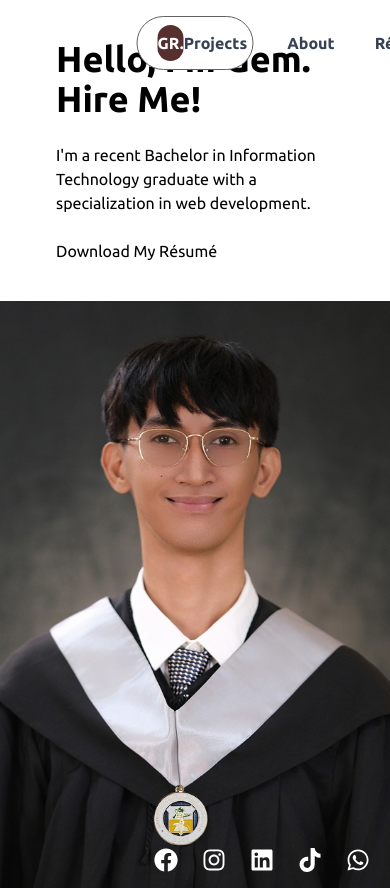
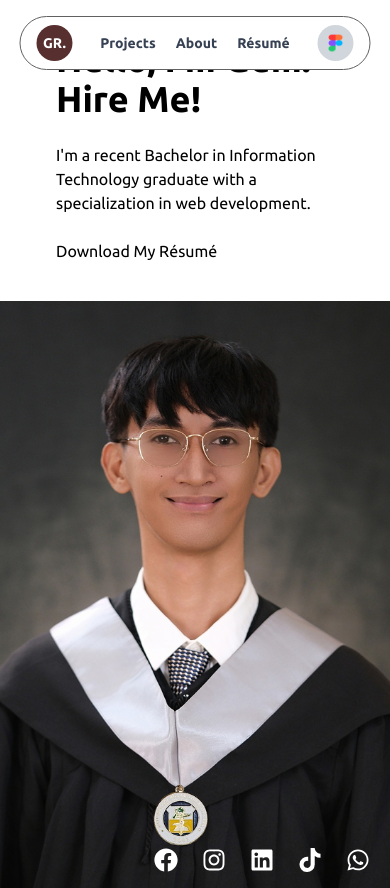
Before and after one commit to gemrey13/gemrey13.github.io, a React (Vite) app: page / in a window 390 px wide. Shown: the top 888 px of the page. Built offline with nearby package versions, Linux system fonts and the light colour scheme; a web font is replaced by a local one.

Commit message:
navabr responsive

```diff
--- a/src/components/ui/Navbar.tsx
+++ b/src/components/ui/Navbar.tsx
@@ -1,14 +1,17 @@
 import { Link } from "react-router-dom";
-import FigmaIcon from "../../assets/icon/Figma Icon.png"
+import FigmaIcon from "../../assets/icon/Figma Icon.png";
 
 const Navbar = () => {
   return (
-    <nav className="fixed top-4 left-1/2 transform -translate-x-1/2 z-50 w-[30%] rounded-full border border-secondary bg-white font-semibold">
-      <div className="flex justify-between mx-5 items-center h-11 my-1">
-        <Link to="/" className="rounded-full bg-[#572F2F] h-9 w-9 text-white  flex items-center justify-center">
+    <nav className="fixed top-4 left-1/2 transform -translate-x-1/2 z-50 w-[90%] md:w-1/2 lg:w-[30%] rounded-full border border-secondary bg-white font-semibold text-sm md:text-base">
+      <div className="flex justify-between items-center mx-4 md:mx-5 h-11 my-1">
+        <Link
+          to="/"
+          className="rounded-full bg-[#572F2F] h-9 w-9 text-white flex items-center justify-center">
           GR.
         </Link>
-        <ul className="flex space-x-10 text-gray-700">
+
+        <ul className="flex space-x-5 md:space-x-10 text-gray-700">
           <li>
             <Link to="#" className="hover:text-blue-600">
               Projects
@@ -25,8 +28,11 @@ const Navbar = () => {
             </Link>
           </li>
         </ul>
-        <Link to="https://www.figma.com/proto/rFT0FwQwJBW9WQf64oAmJc/E-Portfolio?node-id=74-156&p=f&t=qaIetIH43a5PPoTj-1&scaling=scale-down&content-scaling=fixed&page-id=0%3A1" className="rounded-full bg-gray-300 h-10 w-10 text-white flex items-center justify-center">
-          <img src={FigmaIcon} alt="Figma icon with colors" />
+
+        <Link
+          to="https://www.figma.com/proto/rFT0FwQwJBW9WQf64oAmJc/E-Portfolio?node-id=74-156&p=f&t=qaIetIH43a5PPoTj-1&scaling=scale-down&content-scaling=fixed&page-id=0%3A1"
+          className="rounded-full bg-gray-300 h-9 w-9 md:h-8 md:w-8 lg:h-9 lg:w-9 flex items-center justify-center">
+          <img src={FigmaIcon} alt="Figma icon" className="h-9 w-9 md:h-8 md:w-8 lg:h-9 lg:w-9" />
         </Link>
       </div>
     </nav>
```
